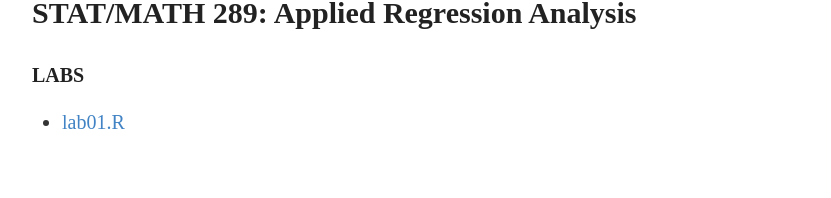
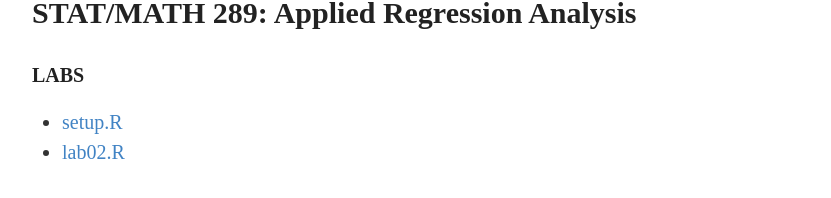
Before and after one commit to statsmaths/stat289-f17, a Jekyll site: the page built from labs.html, in a window 1280 px wide. Shown: the part 174-372 px from the top of the page, without its empty margins (223-1054 px from the left). Built offline with Jekyll 4.4.1, drawn with Linux system fonts in a browser that asks for light colours.

Commit message:
update list pages

```diff
--- a/labs.html
+++ b/labs.html
@@ -9,6 +9,7 @@ layout: default
 <div>
   <h3>LABS</h3>
   <ul>
-    <li><a href="https://statsmaths.github.io/stat395_lab_templates/lab01.Rmd">lab01.R</a></li>
+    <li><a href="https://statsmaths.github.io/stat395_lab_templates/setup.R">setup.R</a></li>
+    <li><a href="https://statsmaths.github.io/stat395_lab_templates/lab02.R">lab02.R</a></li>
   </ul>
 </div>
--- a/source.html
+++ b/source.html
@@ -10,5 +10,7 @@ layout: default
   <h3>CLASS NOTES SOURCE CODE</h3>
   <ul>
     <li><a href="https://raw.githubusercontent.com/statsmaths/stat289/master/_posts/2017-08-28-class01.Rmd">class01.Rmd</a></li>
+    <li><a href="https://raw.githubusercontent.com/statsmaths/stat289/master/_posts/2017-08-28-class02.Rmd">class02.Rmd</a></li>
+    <li><a href="https://raw.githubusercontent.com/statsmaths/stat289/master/_posts/2017-08-28-class03.Rmd">class03.Rmd</a></li>
   </ul>
 </div>
```
